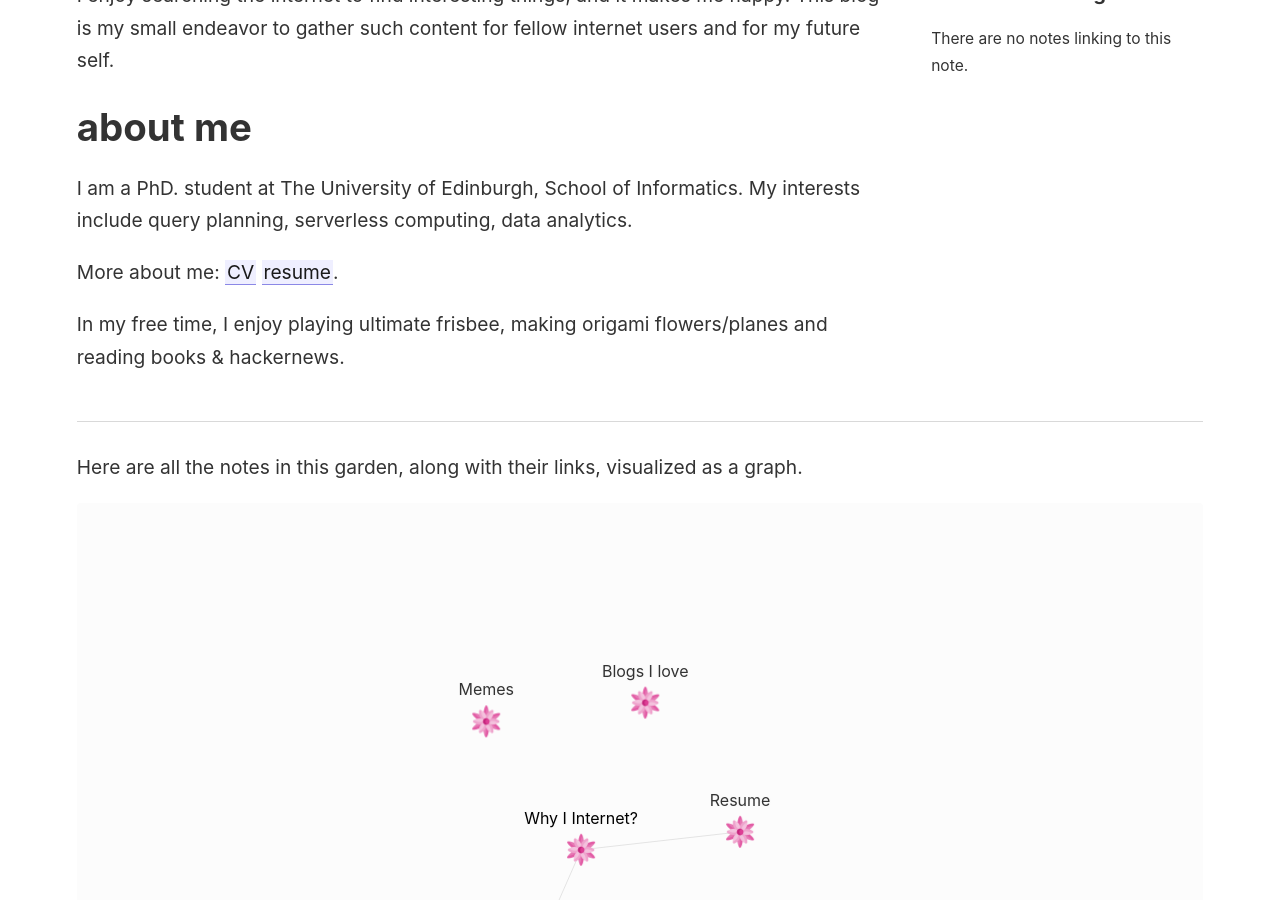
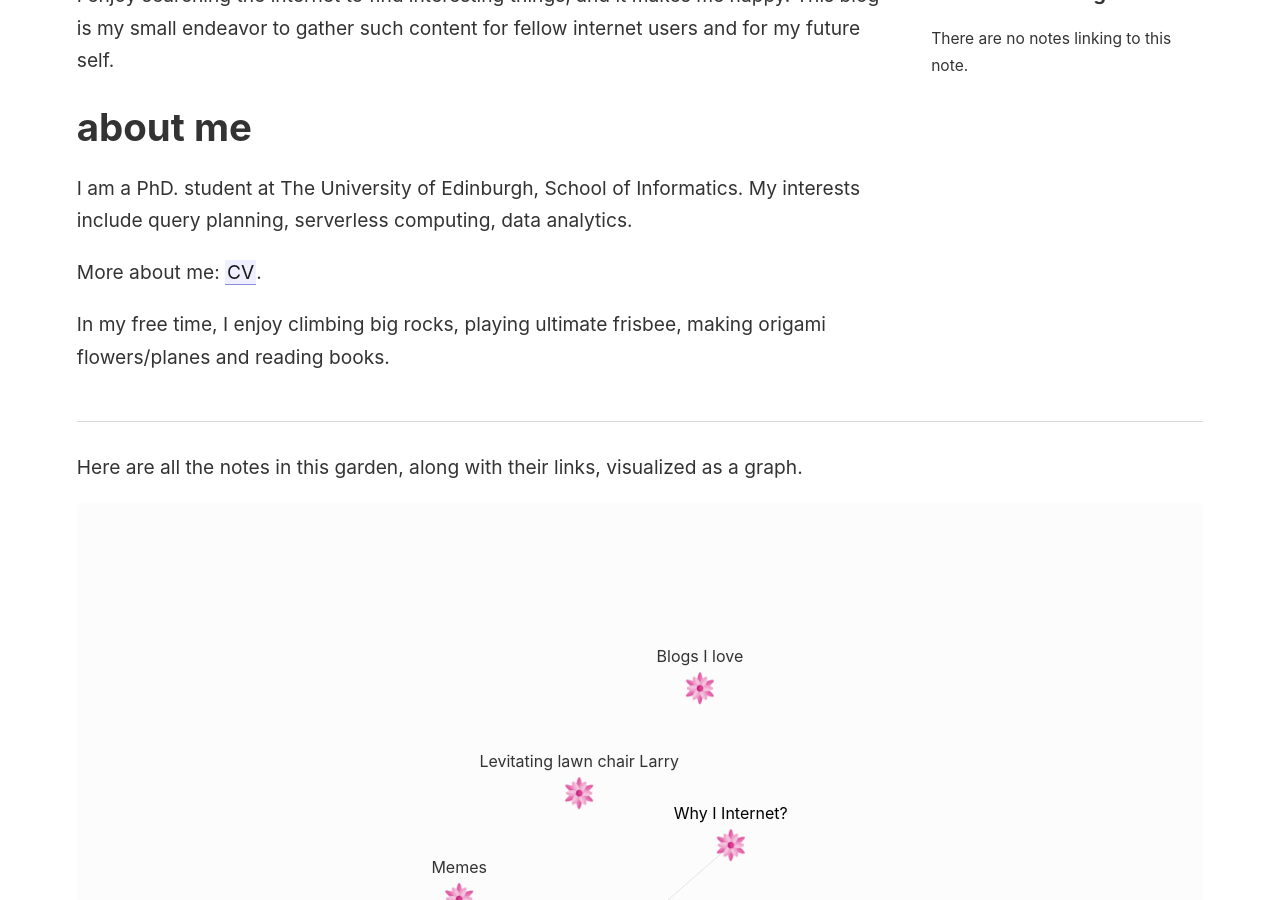
Before and after one commit to shyamjesal/digitalgarden, a Jekyll site: the page built from _notes/why_i_internet.md, in a window 1280 px wide and 900 px high, scrolled down 297 px. Built offline with Jekyll 4.4.1, drawn with Linux system fonts in a browser that asks for light colours.

Commit message:
update CV

```diff
--- a/_notes/why_i_internet.md
+++ b/_notes/why_i_internet.md
@@ -8,6 +8,6 @@
 
 I am a PhD. student at The University of Edinburgh, School of Informatics. My interests include query planning, serverless computing, data analytics.
 
-More about me: [[CV]] [[resume]].
+More about me: [[CV]].
 
-In my free time, I enjoy playing ultimate frisbee, making origami flowers/planes and reading books & hackernews.
+In my free time, I enjoy climbing big rocks, playing ultimate frisbee, making origami flowers/planes and reading books.
```
Also changed, not shown: _notes/resume.md (deleted, +0 -6 lines), 1 other file.
